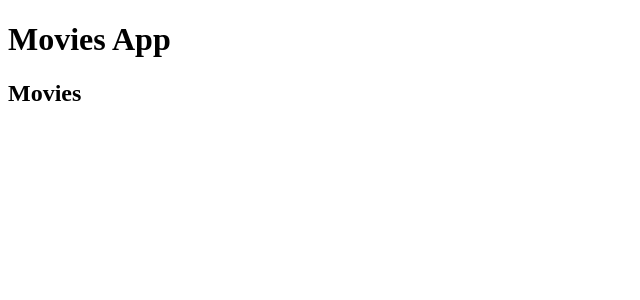
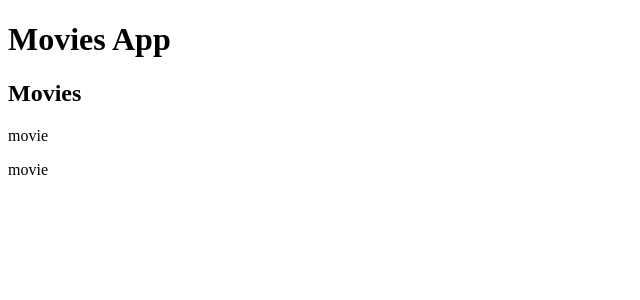
Before and after one commit to bsralkan/MovieApp, an Angular app: page / in a window 1280 px wide. Shown: the top 300 px of the page, without its empty margins (0-640 px from the left). Built offline with nearby package versions, Linux system fonts and the light colour scheme.

Commit message:
Lesson 2: Generating New Component Using CLI

```diff
--- a/src/app/app.module.ts
+++ b/src/app/app.module.ts
@@ -3,11 +3,13 @@ import { NgModule } from '@angular/core';
 
 import { AppComponent } from './app.component';
 import { MoviesComponent } from './movies/movies.component';
+import { MovieComponent } from './movie/movie.component';
 
 @NgModule({
   declarations: [
     AppComponent,
-    MoviesComponent
+    MoviesComponent,
+    MovieComponent
   ],
   imports: [
     BrowserModule
--- /dev/null
+++ b/src/app/movie/movie.component.html
@@ -0,0 +1 @@
+<p>movie</p>
--- /dev/null
+++ b/src/app/movie/movie.component.ts
@@ -0,0 +1,15 @@
+import { Component, OnInit } from '@angular/core';
+
+@Component({
+  selector: 'movie',
+  templateUrl: './movie.component.html',
+  styleUrls: ['./movie.component.css']
+})
+export class MovieComponent implements OnInit {
+
+  constructor() { }
+
+  ngOnInit(): void {
+  }
+
+}
--- a/src/app/movies/movies.component.html
+++ b/src/app/movies/movies.component.html
@@ -1 +1,3 @@
 <h2>Movies</h2>
+<movie></movie>
+<movie></movie>
```
Also changed, not shown: src/app/movie/movie.component.css (added), 1 other file (tests, documents, lock files or other folders).
